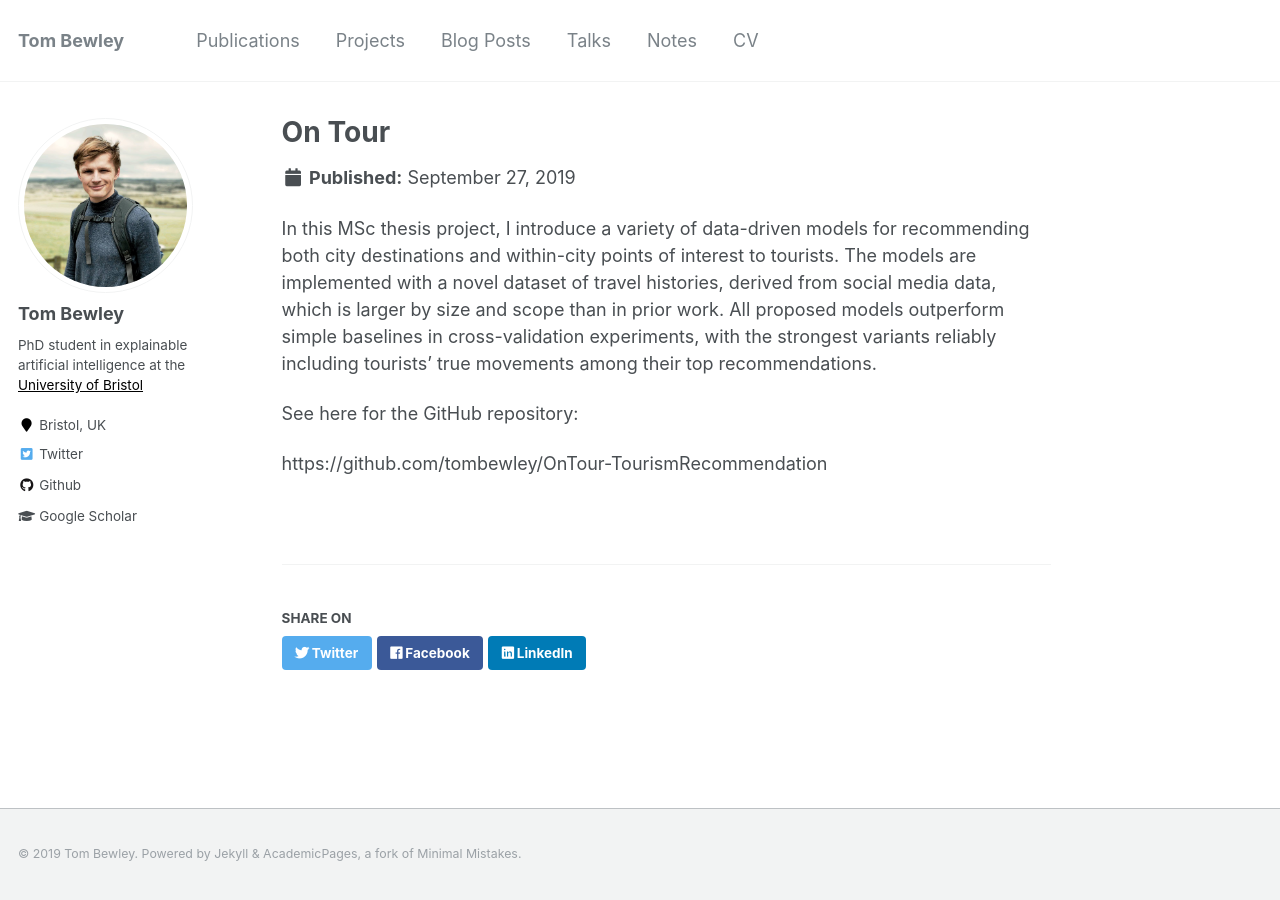
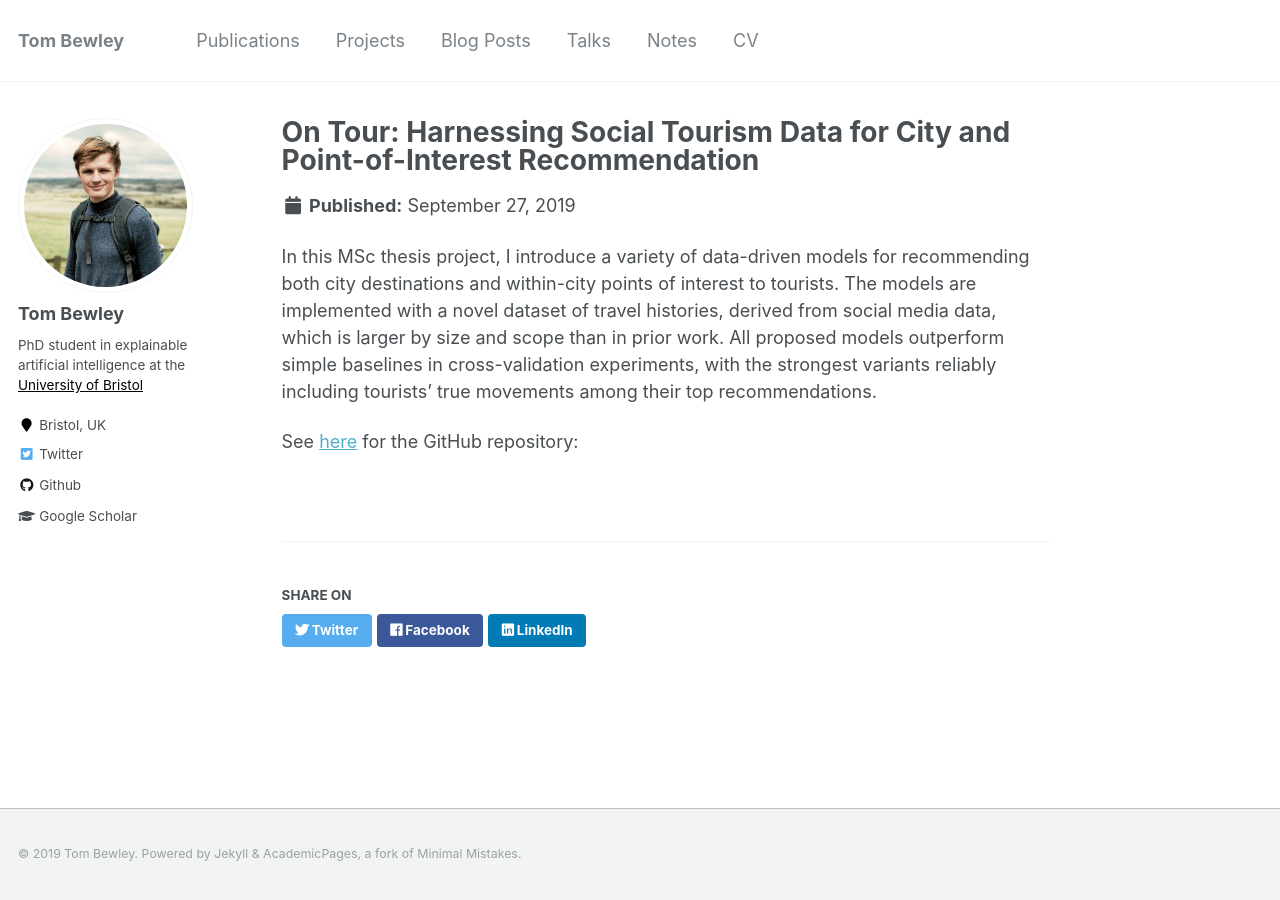
Before and after one commit to tombewley/tombewley.github.io, a Jekyll site: the page built from _portfolio/001-ontour.md, in a window 1280 px wide. Built offline with Jekyll 4.4.1, drawn with Linux system fonts in a browser that asks for light colours.

Commit message:
Update 001-ontour.md

```diff
--- a/_portfolio/001-ontour.md
+++ b/_portfolio/001-ontour.md
@@ -1,11 +1,9 @@
 ---
-title: "On Tour"
-excerpt: "Harnessing social tourism data for city and point-of-interest recommendation<br/><img src='/images/ontour_500_300.png'>"
+title: "On Tour: Harnessing Social Tourism Data for City and Point-of-Interest Recommendation"
+excerpt: "<br/><img src='/images/ontour_500_300.png'>"
 collection: portfolio
 ---
 
 In this MSc thesis project, I introduce a variety of data-driven models for recommending both city destinations and within-city points of interest to tourists. The models are implemented with a novel dataset of travel histories, derived from social media data, which is larger by size and scope than in prior work. All proposed models outperform simple baselines in cross-validation experiments, with the strongest variants reliably including tourists’ true movements among their top recommendations.
 
-See here for the GitHub repository:
-
-https://github.com/tombewley/OnTour-TourismRecommendation
+See [here](https://github.com/tombewley/OnTour-TourismRecommendation) for the GitHub repository:
```
